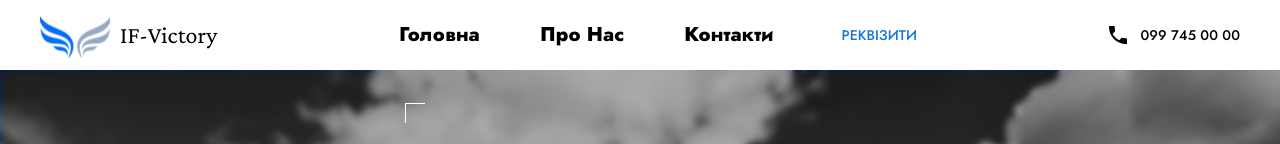
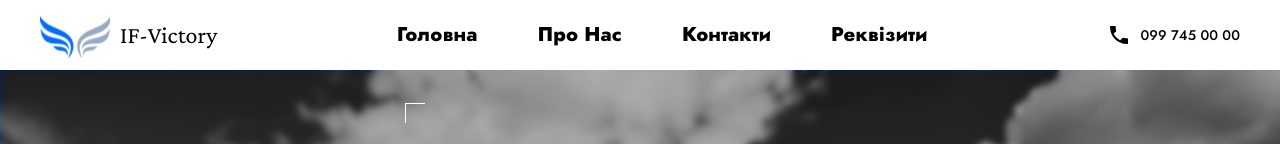
Before and after one commit to HeliosProgTeam/if-victory2v, a Next.js app: page / in a window 1280 px wide. Shown: the top 144 px of the page. Built offline with nearby package versions, Linux system fonts and the light colour scheme.

Commit message:
fix response for my part of work

```diff
--- a/pages/_app.js
+++ b/pages/_app.js
@@ -1,9 +1,13 @@
 import "../src/styles/reset.css";
 import "../src/styles/style.scss";
+import {ThemeProvider, useTheme} from "@mui/material";
 
 function MyApp({ Component, pageProps }) {
+  const theme = useTheme()
   return (
+    <ThemeProvider theme={theme}>
       <Component {...pageProps} />
+    </ThemeProvider>
   );
 }
 
--- a/src/components/bankAccounts/BankAccounts.jsx
+++ b/src/components/bankAccounts/BankAccounts.jsx
@@ -29,7 +29,22 @@ export default function BankAccounts({ className }) {
 
   return (
     <div className={"bank-accounts"}>
-      <Button onClick={handleOpen} className={className}>
+      <Button
+        onClick={handleOpen}
+        style={{
+          fontWeight:" 600",
+          fontSize: "20px",
+          height: "42px",
+          lineHeight: "42px",
+          color:" inherit",
+          textTransform:" capitalize",
+          padding: "0",
+          fontFamily: '"Jost", serif',
+          letterSpacing: "0.005em",
+          zIndex: "1",
+        }}
+        // className={className}
+      >
         Реквiзити
       </Button>
       <Modal
--- a/src/components/nav/Nav.jsx
+++ b/src/components/nav/Nav.jsx
@@ -21,7 +21,9 @@ const Nav = ({ ...other }) => {
           </a>
         </li>
         <li className="nav__item">
-          <BankAccounts className={"nav__link nav__link--btn"} />
+          <BankAccounts
+            // className={"nav__link nav__link--btn"}
+          />
         </li>
       </ul>
     </div>
```
